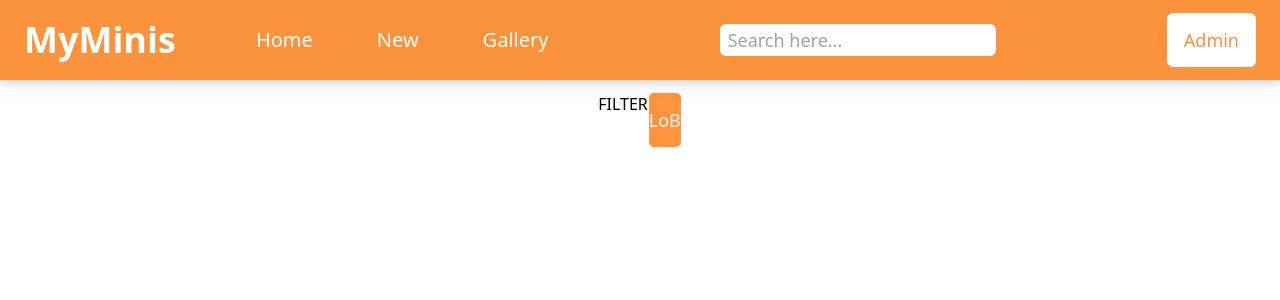
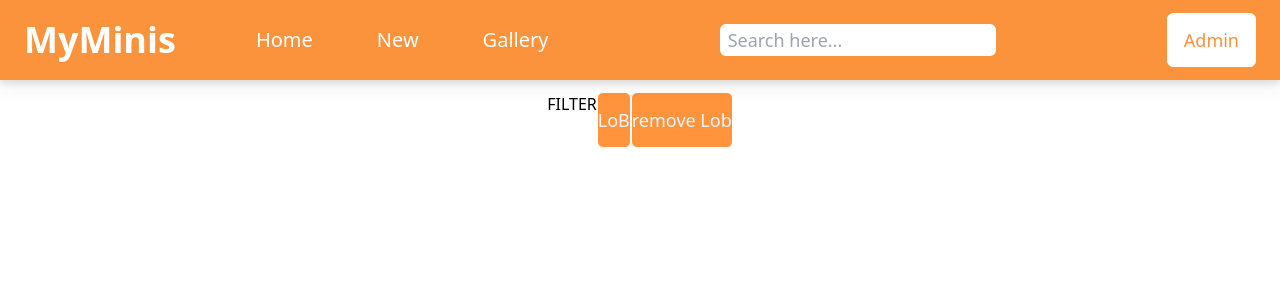
Before and after one commit to Fraser-Dunn/mini-website, a React (Create React App) app: page / in a window 1280 px wide. Shown: the top 300 px of the page. Built offline with nearby package versions, Linux system fonts and the light colour scheme; no server answers; the database is empty.

Commit message:
button to add and remove filter working

```diff
--- a/src/components/Filter.jsx
+++ b/src/components/Filter.jsx
@@ -3,6 +3,13 @@ import React from "react";
 const Filter = (props) => {
   const onMutate = (e) => {
     props.addFilter({
+      key: "set",
+      value: "Legends of Barovia",
+    });
+  };
+
+  const onMutate2 = (e) => {
+    props.removeFilter({
       key: "set",
       value: "Legends of Barovia",
     });
@@ -16,6 +23,9 @@ const Filter = (props) => {
           <button onClick={onMutate} className="filter-button">
             LoB
           </button>
+          <button onClick={onMutate2} className="filter-button">
+            remove Lob
+          </button>
         </div>
       </div>
     </>
--- a/src/pages/Home.jsx
+++ b/src/pages/Home.jsx
@@ -11,9 +11,20 @@ class Home extends React.Component {
     this.state = { minisList: [], filtersList: [] };
   }
 
-  addFilter(e) {
+  addFilter(newFilter) {
+    // add validation to apply filter once
     const updatedFilteredList = this.state.filtersList;
-    updatedFilteredList.push(e);
+    updatedFilteredList.push(newFilter);
+    this.setState({ filtersList: updatedFilteredList });
+  }
+
+  removeFilter(filterToBeRemoved) {
+    const updatedFilteredList = this.state.filtersList.filter((filter) => {
+      return (
+        filter.key !== filterToBeRemoved.key &&
+        filter.value !== filterToBeRemoved.value
+      );
+    });
     this.setState({ filtersList: updatedFilteredList });
   }
 
@@ -26,7 +37,10 @@ class Home extends React.Component {
     return (
       <>
         <div>
-          <Filter addFilter={this.addFilter.bind(this)} />
+          <Filter
+            addFilter={this.addFilter.bind(this)}
+            removeFilter={this.removeFilter.bind(this)}
+          />
           <MiniGrid
             displayList={this.state.minisList}
             filtersList={this.state.filtersList}
```
